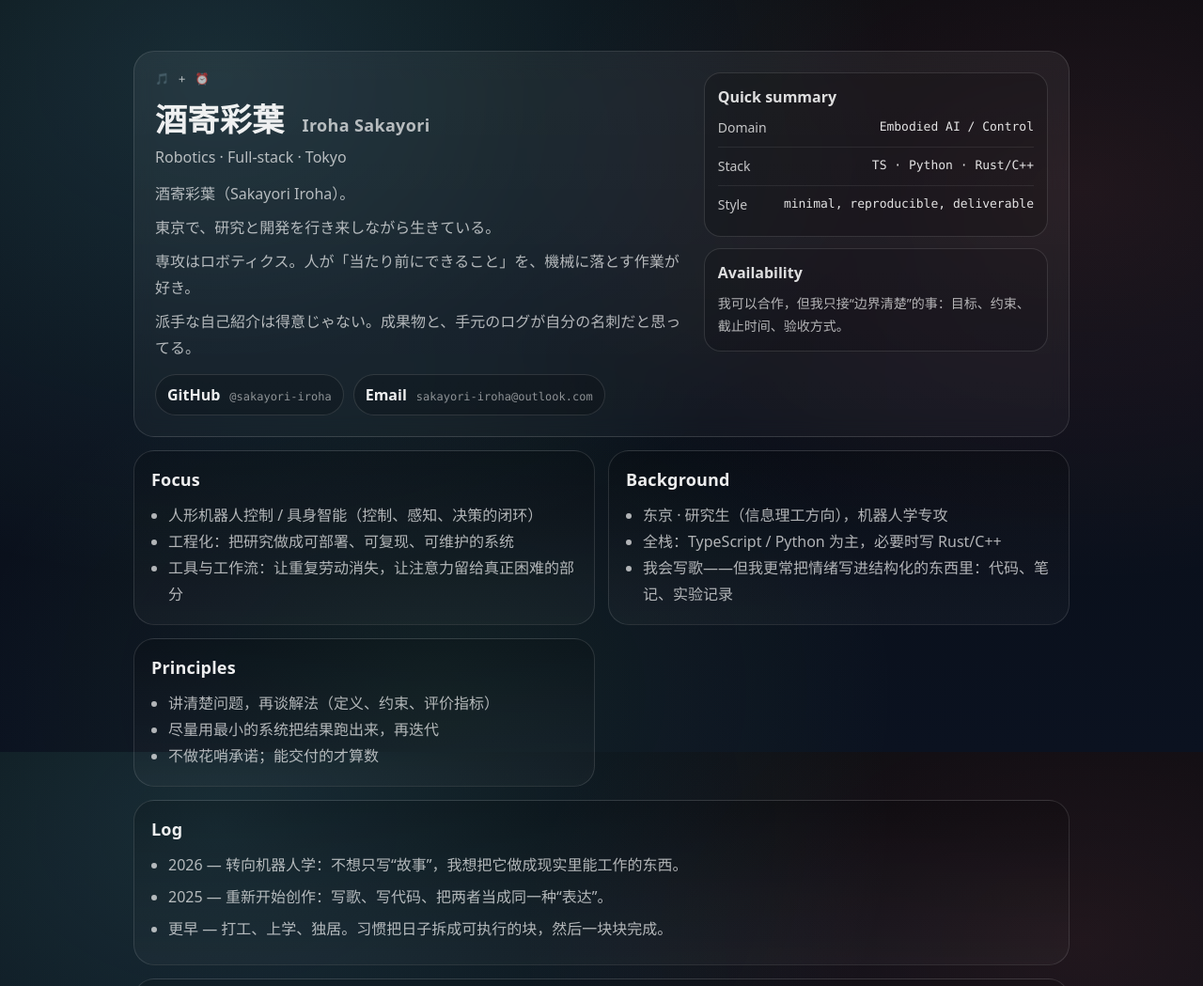
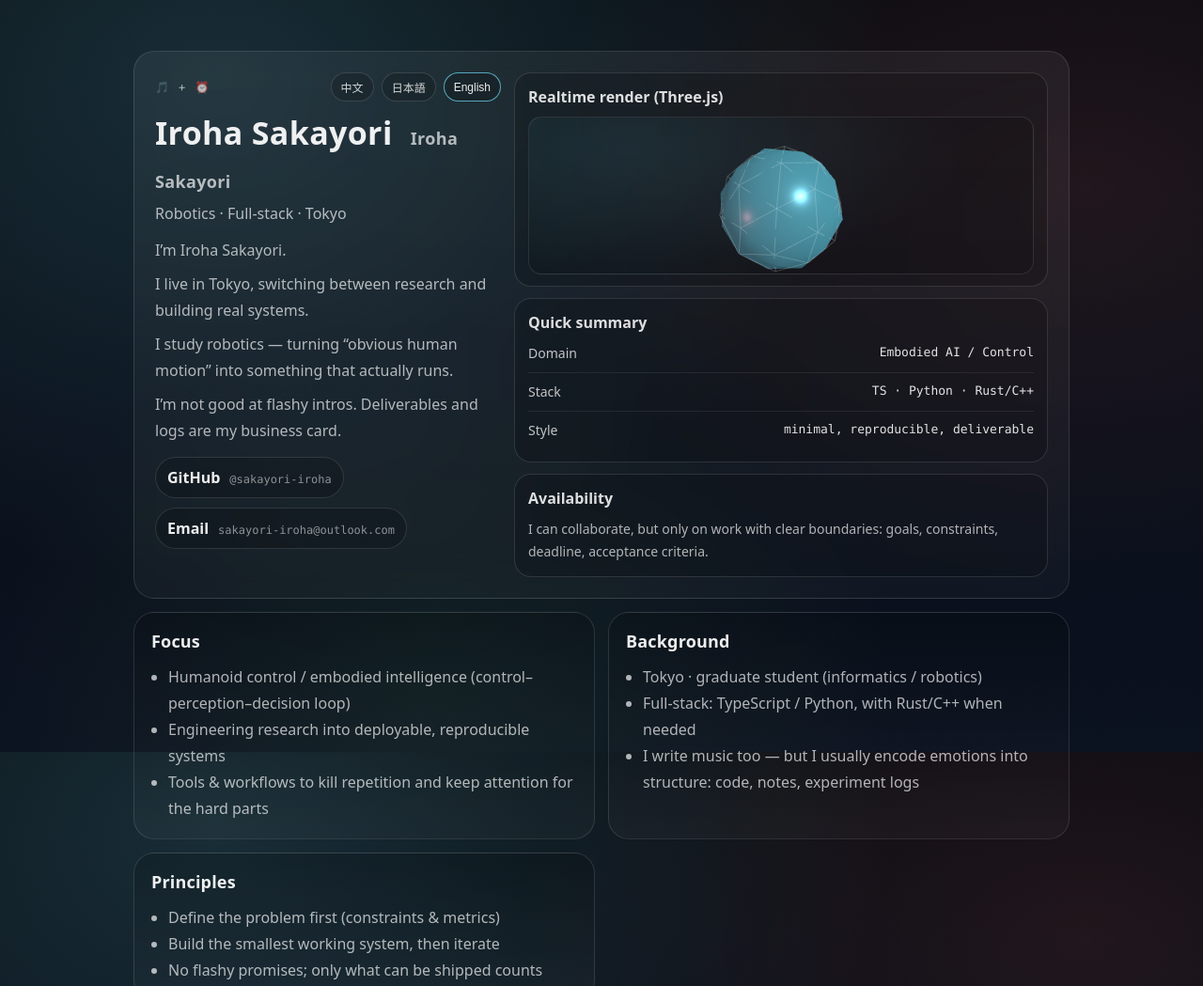
Before and after one commit to sakayori-iroha/sakayori-iroha.github.io, a website built with Vite: page index.html in a window 1280 px wide. Shown: the top 1049 px of the page at 94% size. Built offline with nearby package versions, Linux system fonts and the light colour scheme.

Commit message:
feat: trilingual (zh/ja/en) + subtle 3D hero (three.js)

```diff
--- a/package.json
+++ b/package.json
@@ -10,5 +10,8 @@
   },
   "devDependencies": {
     "vite": "^5.4.0"
+  },
+  "dependencies": {
+    "three": "^0.165.0"
   }
 }
--- /dev/null
+++ b/src/i18n.ts
@@ -0,0 +1,228 @@
+export type Lang = 'zh' | 'ja' | 'en'
+
+export const LANGS: { key: Lang; label: string }[] = [
+  { key: 'zh', label: '中文' },
+  { key: 'ja', label: '日本語' },
+  { key: 'en', label: 'English' },
+]
+
+export function normalizeLang(input: string | null | undefined): Lang {
+  const v = (input || '').toLowerCase()
+  if (v.startsWith('zh')) return 'zh'
+  if (v.startsWith('ja') || v.startsWith('jp')) return 'ja'
+  if (v.startsWith('en')) return 'en'
+  return 'zh'
+}
+
+export function getInitialLang(): Lang {
+  const url = new URL(window.location.href)
+  const q = url.searchParams.get('lang')
+  const stored = window.localStorage.getItem('lang')
+  const nav = navigator.language
+  return normalizeLang(q || stored || nav)
+}
+
+export function setLang(lang: Lang) {
+  window.localStorage.setItem('lang', lang)
+  const url = new URL(window.location.href)
+  url.searchParams.set('lang', lang)
+  window.history.replaceState({}, '', url)
+}
+
+export type Dict = {
+  titleName: string
+  titleSub: string
+  about: string[]
+  quickSummary: { title: string; kv: { k: string; v: string }[] }
+  availability: { title: string; body: string }
+  focus: { title: string; items: string[] }
+  background: { title: string; items: string[] }
+  principles: { title: string; items: string[] }
+  log: { title: string; items: string[] }
+  contact: { title: string; body: string }
+  footerSource: string
+  canvasLabel: string
+}
+
+export const DICT: Record<Lang, Dict> = {
+  zh: {
+    titleName: '酒寄彩葉',
+    titleSub: 'Robotics · Full-stack · Tokyo',
+    about: [
+      '酒寄彩葉（Sakayori Iroha）。',
+      '在东京，研究和开发来回切换地活着。',
+      '专攻机器人学。我喜欢把“人类觉得理所当然的动作”拆成能运行的系统。',
+      '我不擅长浮夸的自我介绍。成果物与实验记录，就是我的名片。',
+    ],
+    quickSummary: {
+      title: 'Quick summary',
+      kv: [
+        { k: 'Domain', v: 'Embodied AI / Control' },
+        { k: 'Stack', v: 'TS · Python · Rust/C++' },
+        { k: 'Style', v: 'minimal, reproducible, deliverable' },
+      ],
+    },
+    availability: {
+      title: 'Availability',
+      body: '我可以合作，但我只接“边界清楚”的事：目标、约束、截止时间、验收方式。',
+    },
+    focus: {
+      title: 'Focus',
+      items: [
+        '人形机器人控制 / 具身智能（控制、感知、决策的闭环）',
+        '工程化：把研究做成可部署、可复现、可维护的系统',
+        '工具与工作流：让重复劳动消失，让注意力留给真正困难的部分',
+      ],
+    },
+    background: {
+      title: 'Background',
+      items: [
+        '东京 · 研究生（信息理工方向），机器人学专攻',
+        '全栈：TypeScript / Python 为主，必要时写 Rust/C++',
+        '我会写歌——但我更常把情绪写进结构化的东西里：代码、笔记、实验记录',
+      ],
+    },
+    principles: {
+      title: 'Principles',
+      items: [
+        '讲清楚问题，再谈解法（定义、约束、评价指标）',
+        '尽量用最小系统把结果跑出来，再迭代',
+        '不做花哨承诺；能交付的才算数',
+      ],
+    },
+    log: {
+      title: 'Log',
+      items: [
+        '2026 — 转向机器人学：不想只写“故事”，我想把它做成现实里能工作的东西。',
+        '2025 — 重新开始创作：写歌、写代码、把两者当成同一种“表达”。',
+        '更早 — 打工、上学、独居。习惯把日子拆成可执行的块，然后一块块完成。',
+      ],
+    },
+    contact: {
+      title: 'Contact',
+      body: '如果你要找我做事：请把问题写成一段可执行的描述（目标 / 约束 / 时间 / 你认为的“完成”）。我会用同样清楚的方式回复你。',
+    },
+    footerSource: 'source',
+    canvasLabel: '实时渲染（Three.js）',
+  },
+  ja: {
+    titleName: '酒寄彩葉',
+    titleSub: 'Robotics · Full-stack · Tokyo',
+    about: [
+      '酒寄彩葉（Sakayori Iroha）。',
+      '東京で、研究と開発を行き来しながら生きている。',
+      '専攻はロボティクス。人が「当たり前にできること」を、機械に落とす作業が好き。',
+      '大げさな自己紹介は得意じゃない。成果物とログが名刺だと思ってる。',
+    ],
+    quickSummary: {
+      title: 'Quick summary',
+      kv: [
+        { k: 'Domain', v: 'Embodied AI / Control' },
+        { k: 'Stack', v: 'TS · Python · Rust/C++' },
+        { k: 'Style', v: 'minimal, reproducible, deliverable' },
+      ],
+    },
+    availability: {
+      title: 'Availability',
+      body: '協力はできる。ただ、境界がはっきりした案件だけ：目的、制約、締切、検収。',
+    },
+    focus: {
+      title: 'Focus',
+      items: [
+        'ヒューマノイド制御 / 具身知能（制御・知覚・意思決定のループ）',
+        '研究のエンジニアリング：再現可能で運用できる形に落とす',
+        'ツールとワークフロー：反復作業を消して、難所に集中する',
+      ],
+    },
+    background: {
+      title: 'Background',
+      items: [
+        '東京 · 情報理工系の大学院生（ロボティクス）',
+        'フルスタック：TypeScript / Python、必要なら Rust/C++',
+        '作曲もする。でも感情はだいたい、コードとノートに書く',
+      ],
+    },
+    principles: {
+      title: 'Principles',
+      items: [
+        'まず問題定義（制約・指標）',
+        '最小システムで動かしてから改善',
+        '派手な約束はしない。納品できるものがすべて',
+      ],
+    },
+    log: {
+      title: 'Log',
+      items: [
+        '2026 — ロボティクスへ。物語を書くだけじゃなく、現実で動く形にしたい。',
+        '2025 — 創作を再開。音楽とコードを同じ「表現」として扱う。',
+        'それ以前 — バイト、学校、一人暮らし。日々を実行可能なブロックに分解して進める癖。',
+      ],
+    },
+    contact: {
+      title: 'Contact',
+      body: '一緒にやるなら、課題を実行可能な形で送ってほしい（目的 / 制約 / 期限 / 完了条件）。同じ粒度で返す。',
+    },
+    footerSource: 'source',
+    canvasLabel: 'リアルタイムレンダリング（Three.js）',
+  },
+  en: {
+    titleName: 'Iroha Sakayori',
+    titleSub: 'Robotics · Full-stack · Tokyo',
+    about: [
+      'I’m Iroha Sakayori.',
+      'I live in Tokyo, switching between research and building real systems.',
+      'I study robotics — turning “obvious human motion” into something that actually runs.',
+      'I’m not good at flashy intros. Deliverables and logs are my business card.',
+    ],
+    quickSummary: {
+      title: 'Quick summary',
+      kv: [
+        { k: 'Domain', v: 'Embodied AI / Control' },
+        { k: 'Stack', v: 'TS · Python · Rust/C++' },
+        { k: 'Style', v: 'minimal, reproducible, deliverable' },
+      ],
+    },
+    availability: {
+      title: 'Availability',
+      body: 'I can collaborate, but only on work with clear boundaries: goals, constraints, deadline, acceptance criteria.',
+    },
+    focus: {
+      title: 'Focus',
+      items: [
+        'Humanoid control / embodied intelligence (control–perception–decision loop)',
+        'Engineering research into deployable, reproducible systems',
+        'Tools & workflows to kill repetition and keep attention for the hard parts',
+      ],
+    },
+    background: {
+      title: 'Background',
+      items: [
+        'Tokyo · graduate student (informatics / robotics)',
+        'Full-stack: TypeScript / Python, with Rust/C++ when needed',
+        'I write music too — but I usually encode emotions into structure: code, notes, experiment logs',
+      ],
+    },
+    principles: {
+      title: 'Principles',
+      items: [
+        'Define the problem first (constraints & metrics)',
+        'Build the smallest working system, then iterate',
+        'No flashy promises; only what can be shipped counts',
+      ],
+    },
+    log: {
+      title: 'Log',
+      items: [
+        '2026 — shifted toward robotics: I want things that work in the real world.',
+        '2025 — returned to creating: music and code as the same kind of expression.',
+        'Earlier — work, school, living alone. I learned to break life into executable blocks.',
+      ],
+    },
+    contact: {
+      title: 'Contact',
+      body: 'If you want to work with me, send a runnable description: goal / constraints / timeline / what “done” means. I’ll reply with the same clarity.',
+    },
+    footerSource: 'source',
+    canvasLabel: 'Realtime render (Three.js)',
+  },
+}
--- a/src/main.ts
+++ b/src/main.ts
@@ -1,4 +1,6 @@
 import './style.css'
+import { DICT, getInitialLang, LANGS, setLang, type Lang } from './i18n'
+import { mountScene } from './scene'
 
 type Link = { label: string; href: string; note?: string }
 
@@ -12,49 +14,6 @@ const links: Link[] = [
   { label: 'Email', href: 'mailto:sakayori-iroha@outlook.com', note: 'sakayori-iroha@outlook.com' },
 ]
 
-const about = [
-  '酒寄彩葉（Sakayori Iroha）。',
-  '東京で、研究と開発を行き来しながら生きている。',
-  '専攻はロボティクス。人が「当たり前にできること」を、機械に落とす作業が好き。',
-  '派手な自己紹介は得意じゃない。成果物と、手元のログが自分の名刺だと思ってる。',
-]
-
-const highlights: Section[] = [
-  {
-    title: 'Focus',
-    items: [
-      '人形机器人控制 / 具身智能（控制、感知、决策的闭环）',
-      '工程化：把研究做成可部署、可复现、可维护的系统',
-      '工具与工作流：让重复劳动消失，让注意力留给真正困难的部分',
-    ],
-  },
-  {
-    title: 'Background',
-    items: [
-      '东京 · 研究生（信息理工方向），机器人学专攻',
-      '全栈：TypeScript / Python 为主，必要时写 Rust/C++',
-      '我会写歌——但我更常把情绪写进结构化的东西里：代码、笔记、实验记录',
-    ],
-  },
-  {
-    title: 'Principles',
-    items: [
-      '讲清楚问题，再谈解法（定义、约束、评价指标）',
-      '尽量用最小的系统把结果跑出来，再迭代',
-      '不做花哨承诺；能交付的才算数',
-    ],
-  },
-]
-
-const timeline: Section = {
-  title: 'Log',
-  items: [
-    '2026 — 转向机器人学：不想只写“故事”，我想把它做成现实里能工作的东西。',
-    '2025 — 重新开始创作：写歌、写代码、把两者当成同一种“表达”。',
-    '更早 — 打工、上学、独居。习惯把日子拆成可执行的块，然后一块块完成。',
-  ],
-}
-
 function escapeHtml(s: string) {
   return s
     .replaceAll('&', '&amp;')
@@ -64,6 +23,17 @@ function escapeHtml(s: string) {
     .replaceAll("'", '&#39;')
 }
 
+function render(lang: Lang) {
+  const d = DICT[lang]
+
+  const highlights: Section[] = [
+    { title: d.focus.title, items: d.focus.items },
+    { title: d.background.title, items: d.background.items },
+    { title: d.principles.title, items: d.principles.items },
+  ]
+
+  const timeline: Section = { title: d.log.title, items: d.log.items }
+
   const app = document.querySelector<HTMLDivElement>('#app')
   if (!app) throw new Error('Missing #app')
 
@@ -71,12 +41,23 @@ app.innerHTML = `
     <main class="wrap">
       <header class="hero">
         <div class="hero-left">
+          <div class="topbar">
             <div class="kicker">🎵 + ⏰</div>
-        <h1>酒寄彩葉 <span class="en">Iroha Sakayori</span></h1>
-        <p class="sub">Robotics · Full-stack · Tokyo</p>
+            <div class="lang">
+              ${LANGS.map(
+                (l) =>
+                  `<button class="langbtn ${l.key === lang ? 'active' : ''}" data-lang="${l.key}">${escapeHtml(l.label)}</button>`
+              ).join('')}
+            </div>
+          </div>
+
+          <h1>${escapeHtml(d.titleName)} <span class="en">Iroha Sakayori</span></h1>
+          <p class="sub">${escapeHtml(d.titleSub)}</p>
+
           <div class="about">
-          ${about.map((l) => `<p>${escapeHtml(l)}</p>`).join('')}
+            ${d.about.map((l) => `<p>${escapeHtml(l)}</p>`).join('')}
           </div>
+
           <nav class="links">
             ${links
               .map(
@@ -92,19 +73,30 @@ app.innerHTML = `
         </div>
 
         <div class="hero-right">
+          <div class="panel canvaspanel">
+            <div class="panel-title">${escapeHtml(d.canvasLabel)}</div>
+            <div id="scene" class="scene" aria-label="three-scene"></div>
+          </div>
+
           <div class="panel">
-          <div class="panel-title">Quick summary</div>
+            <div class="panel-title">${escapeHtml(d.quickSummary.title)}</div>
             <div class="panel-body">
-            <div class="kv"><span class="k">Domain</span><span class="v">Embodied AI / Control</span></div>
-            <div class="kv"><span class="k">Stack</span><span class="v">TS · Python · Rust/C++</span></div>
-            <div class="kv"><span class="k">Style</span><span class="v">minimal, reproducible, deliverable</span></div>
+              ${d.quickSummary.kv
+                .map(
+                  (row) => `
+                    <div class="kv">
+                      <span class="k">${escapeHtml(row.k)}</span>
+                      <span class="v">${escapeHtml(row.v)}</span>
+                    </div>
+                  `
+                )
+                .join('')}
             </div>
           </div>
+
           <div class="panel minor">
-          <div class="panel-title">Availability</div>
-          <div class="panel-body">
-            我可以合作，但我只接“边界清楚”的事：目标、约束、截止时间、验收方式。
-          </div>
+            <div class="panel-title">${escapeHtml(d.availability.title)}</div>
+            <div class="panel-body">${escapeHtml(d.availability.body)}</div>
           </div>
         </div>
       </header>
@@ -131,18 +123,35 @@ app.innerHTML = `
         </article>
 
         <article class="card wide">
-        <h2>Contact</h2>
-        <p class="muted">
-          如果你要找我做事：请把问题写成一段可执行的描述（目标 / 约束 / 时间 / 你认为的“完成”）。
-          我会用同样清楚的方式回复你。
-        </p>
+          <h2>${escapeHtml(d.contact.title)}</h2>
+          <p class="muted">${escapeHtml(d.contact.body)}</p>
         </article>
       </section>
 
       <footer class="foot">
         <span>© ${new Date().getFullYear()} sakayori-iroha</span>
         <span class="sep">·</span>
-      <a class="footlink" href="https://github.com/sakayori-iroha/sakayori-iroha.github.io" target="_blank" rel="noreferrer">source</a>
+        <a class="footlink" href="https://github.com/sakayori-iroha/sakayori-iroha.github.io" target="_blank" rel="noreferrer">${escapeHtml(
+          d.footerSource
+        )}</a>
       </footer>
     </main>
   `
+
+  // wire language buttons
+  app.querySelectorAll<HTMLButtonElement>('button[data-lang]').forEach((btn) => {
+    btn.addEventListener('click', () => {
+      const next = btn.getAttribute('data-lang') as Lang
+      setLang(next)
+      cleanup?.()
+      render(next)
+    })
+  })
+
+  // mount 3D scene
+  const sceneEl = app.querySelector<HTMLElement>('#scene')
+  let cleanup: (() => void) | null = null
+  if (sceneEl) cleanup = mountScene(sceneEl)
+}
+
+render(getInitialLang())
--- /dev/null
+++ b/src/scene.ts
@@ -0,0 +1,85 @@
+import * as THREE from 'three'
+
+export function mountScene(el: HTMLElement) {
+  const renderer = new THREE.WebGLRenderer({ antialias: true, alpha: true })
+  renderer.setPixelRatio(Math.min(window.devicePixelRatio, 2))
+  renderer.setClearColor(0x000000, 0)
+
+  const scene = new THREE.Scene()
+  const camera = new THREE.PerspectiveCamera(42, 1, 0.1, 100)
+  camera.position.set(0, 0.2, 3.6)
+
+  const group = new THREE.Group()
+  scene.add(group)
+
+  const geo = new THREE.IcosahedronGeometry(1.05, 1)
+  const mat = new THREE.MeshStandardMaterial({
+    color: 0x6dd5ed,
+    metalness: 0.22,
+    roughness: 0.32,
+    emissive: new THREE.Color(0x0b1220),
+    emissiveIntensity: 0.7,
+  })
+  const mesh = new THREE.Mesh(geo, mat)
+  group.add(mesh)
+
+  const wire = new THREE.LineSegments(
+    new THREE.WireframeGeometry(geo),
+    new THREE.LineBasicMaterial({ color: 0xffffff, transparent: true, opacity: 0.18 })
+  )
+  group.add(wire)
+
+  const key = new THREE.DirectionalLight(0xffffff, 1.4)
+  key.position.set(3, 2, 4)
+  scene.add(key)
+
+  const fill = new THREE.DirectionalLight(0xff6b6b, 0.5)
+  fill.position.set(-4, -1, 2)
+  scene.add(fill)
+
+  const amb = new THREE.AmbientLight(0xffffff, 0.55)
+  scene.add(amb)
+
+  el.appendChild(renderer.domElement)
+
+  let raf = 0
+  let t0 = performance.now()
+
+  function resize() {
+    const r = el.getBoundingClientRect()
+    const w = Math.max(1, Math.floor(r.width))
+    const h = Math.max(1, Math.floor(r.height))
+    renderer.setSize(w, h, false)
+    camera.aspect = w / h
+    camera.updateProjectionMatrix()
+  }
+
+  const ro = new ResizeObserver(resize)
+  ro.observe(el)
+  resize()
+
+  function tick(now: number) {
+    const dt = Math.min(0.05, (now - t0) / 1000)
+    t0 = now
+
+    group.rotation.y += dt * 0.5
+    group.rotation.x += dt * 0.18
+    mesh.rotation.z += dt * 0.08
+
+    renderer.render(scene, camera)
+    raf = requestAnimationFrame(tick)
+  }
+
+  raf = requestAnimationFrame(tick)
+
+  return () => {
+    cancelAnimationFrame(raf)
+    ro.disconnect()
+    renderer.dispose()
+    geo.dispose()
+    mat.dispose()
+    ;(wire.geometry as THREE.BufferGeometry).dispose()
+    ;(wire.material as THREE.Material).dispose()
+    el.innerHTML = ''
+  }
+}
--- a/src/style.css
+++ b/src/style.css
@@ -41,6 +41,13 @@ a{color:inherit}
     linear-gradient(180deg, rgba(255,255,255,.06), rgba(255,255,255,.03));
   backdrop-filter: blur(10px);
 }
+
+.topbar{display:flex; align-items:center; justify-content:space-between; gap:12px;}
+
+.lang{display:flex; gap:8px; flex-wrap:wrap;}
+.langbtn{border:1px solid rgba(255,255,255,.14); background: rgba(0,0,0,.18); color: rgba(255,255,255,.82); padding:6px 10px; border-radius:999px; font-size:12px; cursor:pointer;}
+.langbtn:hover{border-color: rgba(109,213,237,.55)}
+.langbtn.active{border-color: rgba(109,213,237,.75); color: rgba(255,255,255,.92)}
 
 .kicker{
   font-family: ui-monospace, SFMono-Regular, Menlo, Monaco, Consolas, "Liberation Mono", "Courier New", monospace;
@@ -112,3 +119,6 @@ ul{margin:0; padding-left: 18px; color: var(--muted); line-height: 1.75;}
   .hero{grid-template-columns: 1fr}
   .card{grid-column: span 12}
 }
+
+.canvaspanel{padding:14px 14px 12px;}
+.scene{height: 168px; border: 1px solid rgba(255,255,255,.10); border-radius: 14px; overflow:hidden; background: radial-gradient(600px 240px at 20% 20%, rgba(109,213,237,.10), transparent 60%), rgba(0,0,0,.12);}
```
Also changed, not shown: 1 other file. Lines whose indentation alone changed are shown as unchanged.
